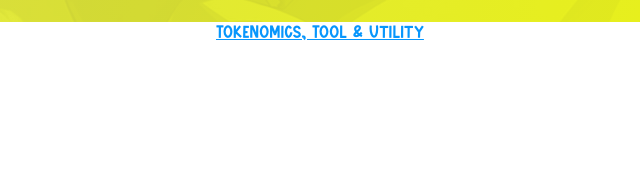
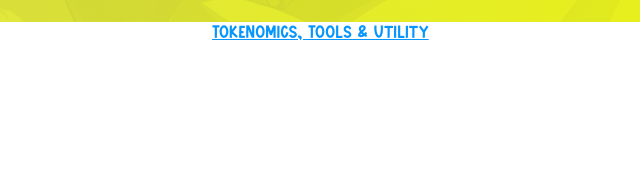
Before and after one commit to 23cubed/narutonCTO, a plain HTML site: page index.html in a window 1280 px wide. Shown: the part 778-952 px from the top of the page, 320-960 px from the left. Drawn offline with nearby package versions, Linux system fonts and the light colour scheme; a script that the page names is missing.

Commit message:
Tools typo

```diff
--- a/index.html
+++ b/index.html
@@ -105,7 +105,7 @@
                   <a id="w-node-_12334de9-2bc3-05db-fd68-787da897f7f9-8a31721d" href="https://docs.narutoncto.com/" target="_blank" class="button orange w-button">Roadmap &amp; More</a>
                 </div>
                 <div id="w-node-d47e3176-cea6-a6e5-303c-3e3022155109-8a31721d" class="spacer-medium"></div>
-                <a id="w-node-_5443b51f-128b-7b9d-4550-66141fad30e3-8a31721d" style="opacity:0;-webkit-transform:translate3d(0, 2rem, 0) scale3d(1, 1, 1) rotateX(0) rotateY(0) rotateZ(0) skew(0, 0);-moz-transform:translate3d(0, 2rem, 0) scale3d(1, 1, 1) rotateX(0) rotateY(0) rotateZ(0) skew(0, 0);-ms-transform:translate3d(0, 2rem, 0) scale3d(1, 1, 1) rotateX(0) rotateY(0) rotateZ(0) skew(0, 0);transform:translate3d(0, 2rem, 0) scale3d(1, 1, 1) rotateX(0) rotateY(0) rotateZ(0) skew(0, 0)" href="tokenomics.html" class="text-link">Tokenomics, Tool &amp; Utility</a>
+                <a id="w-node-_5443b51f-128b-7b9d-4550-66141fad30e3-8a31721d" style="opacity:0;-webkit-transform:translate3d(0, 2rem, 0) scale3d(1, 1, 1) rotateX(0) rotateY(0) rotateZ(0) skew(0, 0);-moz-transform:translate3d(0, 2rem, 0) scale3d(1, 1, 1) rotateX(0) rotateY(0) rotateZ(0) skew(0, 0);-ms-transform:translate3d(0, 2rem, 0) scale3d(1, 1, 1) rotateX(0) rotateY(0) rotateZ(0) skew(0, 0);transform:translate3d(0, 2rem, 0) scale3d(1, 1, 1) rotateX(0) rotateY(0) rotateZ(0) skew(0, 0)" href="tokenomics.html" class="text-link">Tokenomics, Tools &amp; Utility</a>
               </div>
             </div>
           </div>
```
Also changed, not shown: 1 other file.
